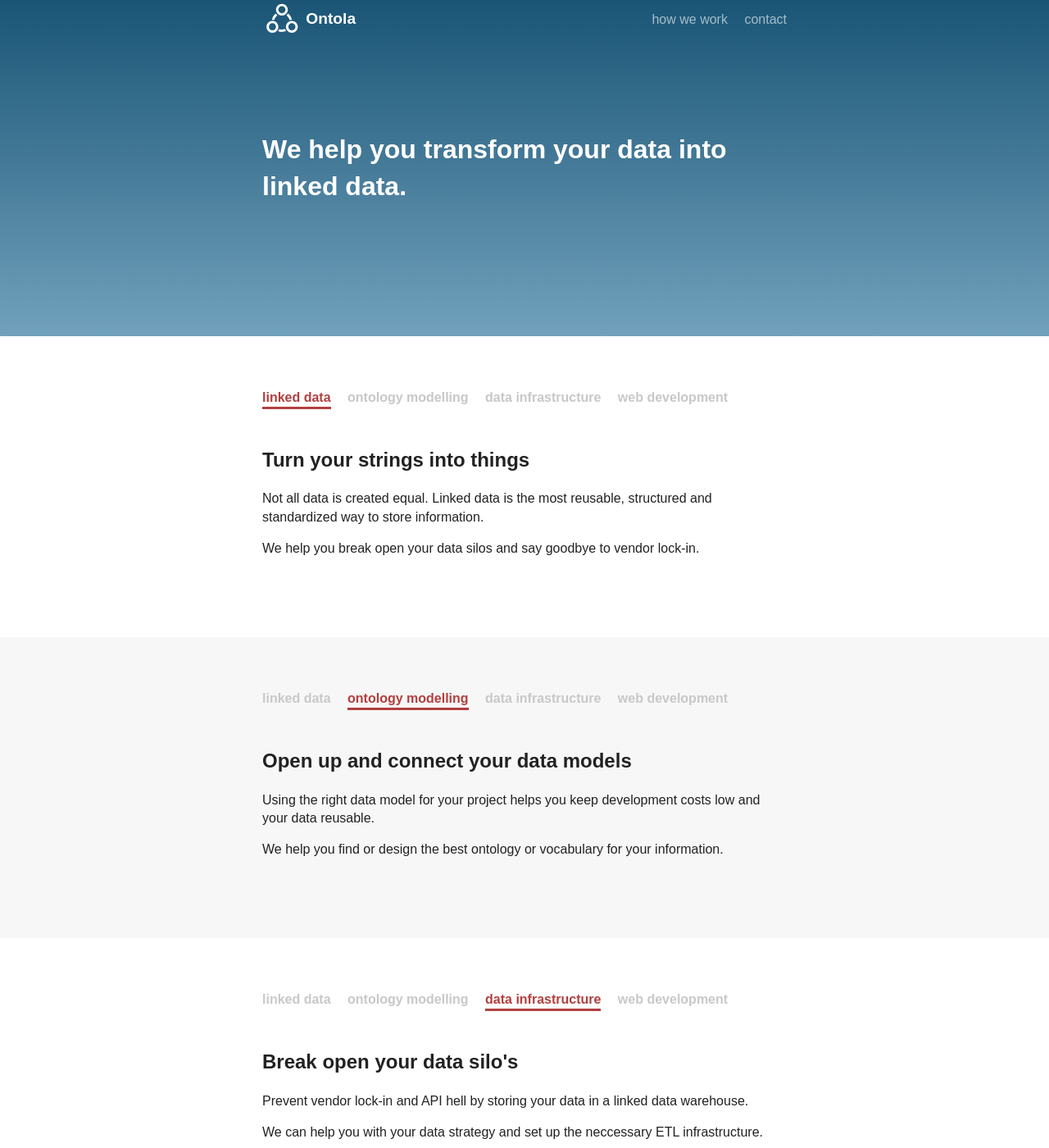
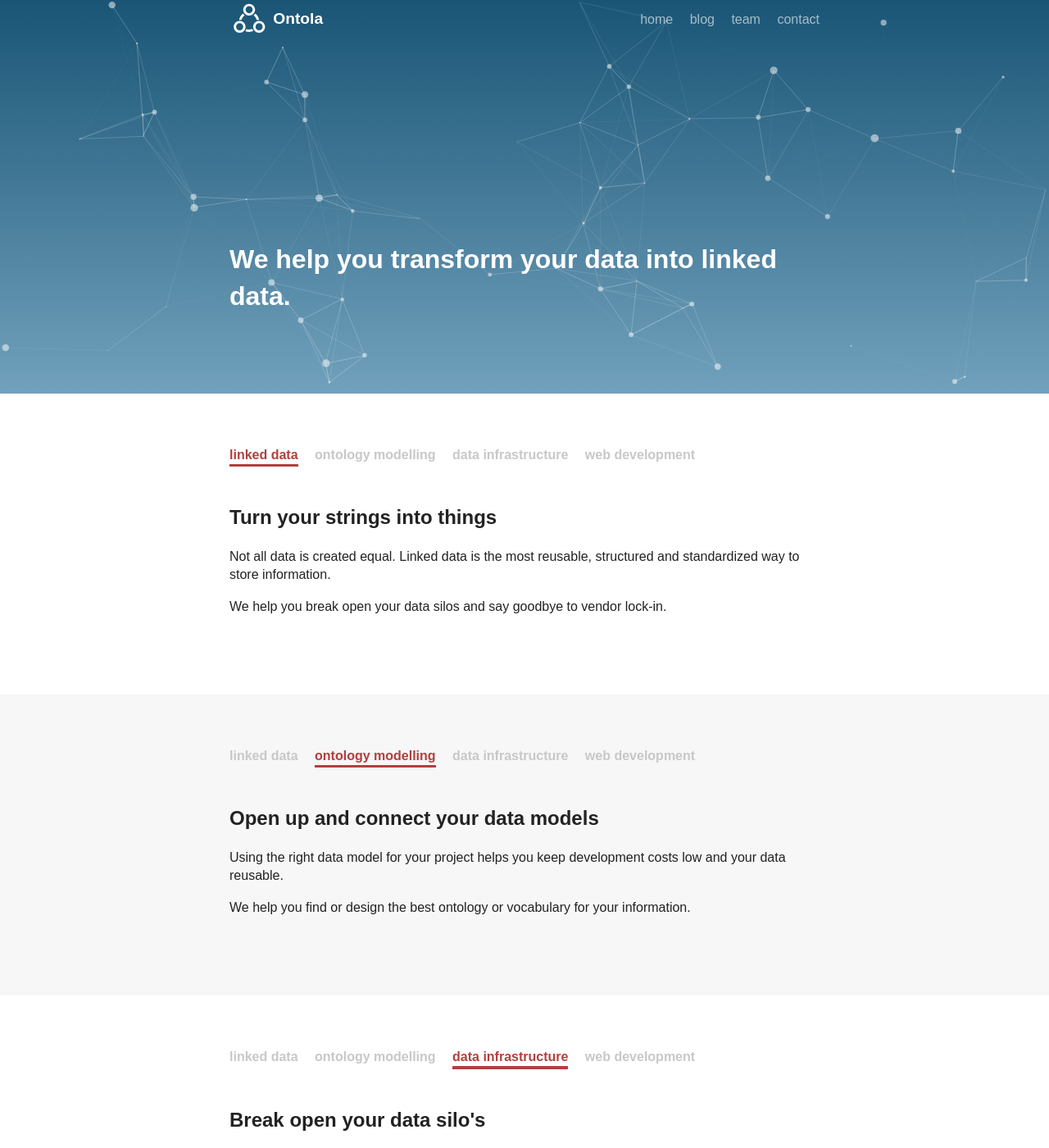
Before and after one commit to ontola/home, a Jekyll site: the page built from index.html, in a window 1280 px wide and 1400 px high. Shown: the whole window at 82% size. Built offline with Jekyll 4.4.1, drawn with Linux system fonts in a browser that asks for light colours.

Commit message:
lots of stuff

```diff
--- /dev/null
+++ b/_data/authors.yml
@@ -0,0 +1,4 @@
+joep:
+  name: "Joep Meindertsma"
+  email: "joep@argu.co"
+  web: "https://joep.io"
--- a/_layouts/default.html
+++ b/_layouts/default.html
@@ -19,25 +19,35 @@
   <!--[if lte IE 9]>
     <p class="browserupgrade">You are using an <strong>outdated</strong> browser. Please <a href="https://browsehappy.com/">upgrade your browser</a> to improve your experience and security.</p>
   <![endif]-->
-  <nav class="nav__wrapper">
+  <nav  id="navbar" class="nav__wrapper">
     <div class="nav">
-      <a href="#" class="nav__logo">
-        <img src="/img/logo.svg">
+      <a href="/" class="nav__logo">
+        <svg width="166" height="166" viewBox="0 0 166 166" fill="none" xmlns="http://www.w3.org/2000/svg">
+          <path fill-rule="evenodd" clip-rule="evenodd" d="M25 40C33.2843 40 40 33.2843 40 25C40 16.7157 33.2843 10 25 10C16.7157 10 10 16.7157 10 25C10 33.2843 16.7157 40 25 40ZM25 50C38.8071 50 50 38.8071 50 25C50 11.1929 38.8071 0 25 0C11.1929 0 0 11.1929 0 25C0 38.8071 11.1929 50 25 50Z" transform="translate(18 88)" fill="white"/>
+          <path fill-rule="evenodd" clip-rule="evenodd" d="M25 40C33.2843 40 40 33.2843 40 25C40 16.7157 33.2843 10 25 10C16.7157 10 10 16.7157 10 25C10 33.2843 16.7157 40 25 40ZM25 50C38.8071 50 50 38.8071 50 25C50 11.1929 38.8071 0 25 0C11.1929 0 0 11.1929 0 25C0 38.8071 11.1929 50 25 50Z" transform="translate(100 88)" fill="white"/>
+          <path fill-rule="evenodd" clip-rule="evenodd" d="M25 40C33.2843 40 40 33.2843 40 25C40 16.7157 33.2843 10 25 10C16.7157 10 10 16.7157 10 25C10 33.2843 16.7157 40 25 40ZM25 50C38.8071 50 50 38.8071 50 25C50 11.1929 38.8071 0 25 0C11.1929 0 0 11.1929 0 25C0 38.8071 11.1929 50 25 50Z" transform="translate(58 16)" fill="white"/>
+          <path fill-rule="evenodd" clip-rule="evenodd" d="M16.5885 0C8.09119 6.33826 2.0155 15.7427 0 26.5744C0.750366 26.5182 1.50842 26.4896 2.27307 26.4896C4.9502 26.4896 7.54529 26.8402 10.0151 27.4981C11.777 19.3305 16.5621 12.2874 23.1411 7.59833C20.5555 5.45532 18.3356 2.88678 16.5885 0ZM61.405 7.59833C68.1362 12.3959 72.9896 19.6577 74.6484 28.0668C77.6696 27.0441 80.9065 26.4896 84.2731 26.4896C84.359 26.4896 84.4447 26.4899 84.5304 26.4907C82.4993 15.6942 76.4329 6.3219 67.9575 0C66.2104 2.88678 63.9906 5.45538 61.405 7.59833ZM55.4285 64.7631C56.3649 68.0337 57.8424 71.0756 59.7581 73.7858C54.416 76.1663 48.499 77.4896 42.2731 77.4896C36.6356 77.4896 31.2515 76.4047 26.3181 74.4323C28.3174 71.7574 29.8809 68.7377 30.9031 65.4785C34.4476 66.7794 38.2775 67.4896 42.2731 67.4896C46.9491 67.4896 51.3979 66.517 55.4285 64.7631Z" transform="translate(40.7269 57)" fill="white"/>
+        </svg>
         Ontola
       </a>
       <div class="nav__links">
-        <a href="#how-we-work">how we work</a>
-        <a href="#contact">contact</a>
+        <a href="/">home</a>
+        <a href="/blog">blog</a>
+        <a href="/team">team</a>
+        <a href="/#contact">contact</a>
       </div>
     </div>
   </nav>
   <div class="container">
       {{ content }}
   </div>
-  <div class="footer">
-    Ontola is a registered trade name of <a href="https://argu.co">Argu B.V.</a>, kvk 65684168.
+  <div class="footer--wrapper">
+    <div class="footer">
+      Ontola is a registered trade name of <a href="https://argu.co">Argu B.V.</a>, kvk 65684168.
+    </div>
   </div>
-  <script src="js/main.js"></script>
+  <script src="/js/main.js"></script>
+  <script src="/js/navbarScroll.js"></script>
   <script>
     window.ga = function () { ga.q.push(arguments) }; ga.q = []; ga.l = +new Date;
     ga('create', 'UA-XXXXX-Y', 'auto'); ga('send', 'pageview')
--- a/blog/index.html
+++ b/blog/index.html
@@ -1,8 +1,10 @@
 ---
 layout: default
-title: Hank Quinlan's Blog
+title: Blog
 ---
-	<h1>{{ page.title }}</h1>
+	<div class="hero hero--smaller">
+		<h1>{{ page.title }}</h1>
+	</div>
 	<ul class="posts">
 
 	  {% for post in site.posts %}
--- a/css/main.css
+++ b/css/main.css
@@ -105,13 +105,100 @@ a {
     color: rgb(179, 63, 63);
 }
 
-.nav__wrapper {
-    position: absolute;
+.cool-list {
+    list-style: none;
+    padding: 0;
+}
+
+.cool-list .list-item {
+    color: rgb(179, 63, 63);
+}
+
+.details {
+    color: rgb(160,160,160);
+}
+
+.details__author {
+    color: rgb(160,160,160);
+    text-decoration: none;
+}
+
+.details__author:hover {
+    color: rgb(100,100,100);
+}
+
+.footer--wrapper {
+    padding: 5em 1em;
+    background-color: rgb(90,90,90);
+}
+
+.footer {
+    margin: auto;
+    color: rgba(255,255,255,.6);
+    max-width: 45rem;
+}
+
+.footer p, .footer a {
+    color: rgba(255,255,255,.6);
+}
+
+.hero {
+    display: flex;
+    flex-direction: row;
+    align-items: flex-end;
+    height: 30em;
+    width: 100%;
+    background: linear-gradient(180deg, #1A5576 0%, #71A1BC 100%);
+}
+
+.hero__image {
     width: 100%;
 }
 
+.hero--home {
+    position: relative;
+}
+
+.particles-js-canvas-el {
+    position: absolute;
+    top: 0;
+    right: 0;
+    left: 0;
+    bottom: 0;
+}
+
+.hero--smaller {
+    height: 10em;
+}
+
+.hero h1 {
+    flex: 1;
+    color: white;
+    max-width: 45rem;
+    padding-left: 1rem;
+    padding-right: 1rem;
+    margin-left: auto;
+    margin-right: auto;
+}
+
+.hero--home h1 {
+    margin-bottom: 3em;
+}
+
+.nav__wrapper {
+    position: fixed;
+    width: 100%;
+    z-index: 1;
+    transition: background-color .8s;
+    background-color: rgba(90, 145, 175, 0);
+}
+
+.nav__wrapper--inverted {
+    background-color: rgba(90, 145, 175, 1);
+}
+
 .nav {
-    max-width: 40rem;
+    max-width: 45rem;
     margin: auto;
     height: 3rem;
 }
@@ -138,21 +225,15 @@ a {
     text-decoration: none;
 }
 
-.nav__logo img {
+.nav__logo svg {
     height: 3rem;
+    width: 3rem;
 }
 
-.hero {
-    width: 100%;
-    padding-top: 10em;
-    padding-bottom: 10em;
-    background: linear-gradient(180deg, #1A5576 0%, #71A1BC 100%);
-}
-
-.hero h1 {
-    color: white;
-    max-width: 40rem;
+.post {
+    max-width: 45rem;
     margin: auto;
+    padding: 1em;
 }
 
 .section {
@@ -168,7 +249,7 @@ a {
 
 .section__content {
     margin: auto;
-    max-width: 40rem;
+    max-width: 45rem;
 }
 
 .pillars {
@@ -202,19 +283,6 @@ a {
     height: .2em;
     width: 100%;;
 }
-
-
-.cool-list {
-    list-style: none;
-    padding: 0;
-}
-
-.cool-list .list-item {
-    color: rgb(179, 63, 63);
-}
-
-
-
 
 /* ==========================================================================
    Helper classes
--- a/index.html
+++ b/index.html
@@ -1,12 +1,16 @@
 ---
 layout: default
-title: Hank Quinlan, Horrible Cop
+title: Ontola - Linked Data Software Development
 ---
-<div class="hero">
-    <h1>
+  <div class="hero hero--home">
+    <div id="particles-js"></div>
+    <h1 id="hero-text">
       We help you transform your data into linked data.
     </h1>
   </div>
+  <!-- scripts -->
+  <script src="/js/vendor/particles.min.js"></script>
+  <script src="/js/particles.js"></script>
   <div class="section" id="linked-data">
     <div class="section__content">
       <nav class="pillars">
--- a/js/main.js
+++ b/js/main.js
@@ -1,10 +1,10 @@
 initSmoothScrolling();
 
 function initSmoothScrolling() {
-  if (isCssSmoothSCrollSupported()) {
-    document.getElementById('css-support-msg').className = 'supported';
-    return;
-  }
+  // if (isCssSmoothSCrollSupported()) {
+  //   document.getElementById('css-support-msg').className = 'supported';
+  //   return;
+  // }
 
   var duration = 400;
 
--- /dev/null
+++ b/js/navbarScroll.js
@@ -0,0 +1,12 @@
+window.onscroll = function changeNav(){
+  var navBar = document.getElementById('navbar'),
+        secondSection = document.getElementById('hero-text'),
+        secondSectionTop = secondSection.getBoundingClientRect().top,
+        navBarHeight = navBar.getBoundingClientRect().height;
+
+  if(secondSectionTop >= navBarHeight) {
+        navBar.className = ('nav__wrapper');
+  } else if(secondSectionTop <= ( navBarHeight + 500 )) {
+       navBar.className =  ('nav__wrapper nav__wrapper--inverted');
+  }
+}
--- /dev/null
+++ b/js/particles.js
@@ -0,0 +1,133 @@
+/* -----------------------------------------------
+/* How to use? : Check the GitHub README
+/* ----------------------------------------------- */
+
+/* To load a config file (particles.json) you need to host this demo (MAMP/WAMP/local)... */
+/*
+particlesJS.load('particles-js', 'particles.json', function() {
+  console.log('particles.js loaded - callback');
+});
+*/
+
+/* Otherwise just put the config content (json): */
+
+particlesJS('particles-js',
+
+  {
+    "particles": {
+      "number": {
+        "value": 80,
+        "density": {
+          "enable": true,
+          "value_area": 800
+        }
+      },
+      "color": {
+        "value": "#ffffff"
+      },
+      "shape": {
+        "type": "circle",
+        "stroke": {
+          "width": 0,
+          "color": "#000000"
+        },
+        "polygon": {
+          "nb_sides": 5
+        },
+        "image": {
+          "src": "/img/logo.svg",
+          "width": 100,
+          "height": 100
+        }
+      },
+      "opacity": {
+        "value": 0.5,
+        "random": false,
+        "anim": {
+          "enable": false,
+          "speed": 1,
+          "opacity_min": 0.1,
+          "sync": false
+        }
+      },
+      "size": {
+        "value": 5,
+        "random": true,
+        "anim": {
+          "enable": false,
+          "speed": 40,
+          "size_min": 0.1,
+          "sync": false
+        }
+      },
+      "line_linked": {
+        "enable": true,
+        "distance": 150,
+        "color": "#ffffff",
+        "opacity": 0.4,
+        "width": 1
+      },
+      "move": {
+        "enable": true,
+        "speed": 3,
+        "direction": "none",
+        "random": false,
+        "straight": false,
+        "out_mode": "out",
+        "attract": {
+          "enable": false,
+          "rotateX": 600,
+          "rotateY": 1200
+        }
+      }
+    },
+    "interactivity": {
+      "detect_on": "canvas",
+      "events": {
+        "onhover": {
+          "enable": true,
+          "mode": "repulse"
+        },
+        "onclick": {
+          "enable": true,
+          "mode": "push"
+        },
+        "resize": true
+      },
+      "modes": {
+        "grab": {
+          "distance": 400,
+          "line_linked": {
+            "opacity": 1
+          }
+        },
+        "bubble": {
+          "distance": 400,
+          "size": 40,
+          "duration": 2,
+          "opacity": 8,
+          "speed": 3
+        },
+        "repulse": {
+          "distance": 100
+        },
+        "push": {
+          "particles_nb": 4
+        },
+        "remove": {
+          "particles_nb": 2
+        }
+      }
+    },
+    "retina_detect": true,
+    "config_demo": {
+      "hide_card": false,
+      "background_color": "#b61924",
+      "background_image": "",
+      "background_position": "50% 50%",
+      "background_repeat": "no-repeat",
+      "background_size": "cover"
+    }
+  }
+
+);
```
Also changed, not shown: _includes/head.html (added, +25 -0 lines), _layouts/author.html (added, +10 -0 lines), _layouts/post.html (added, +16 -0 lines), _layouts/posts.html (deleted, +0 -9 lines), _posts/2014-04-30-hank-quinlan-site-launched.md (deleted, +0 -7 lines), _posts/2018-06-06-linked-data-rocks.md (added, +9 -0 lines), team/index.html (added, +10 -0 lines), img/posts/team.jpg (added), js/vendor/particles.min.js (added).
